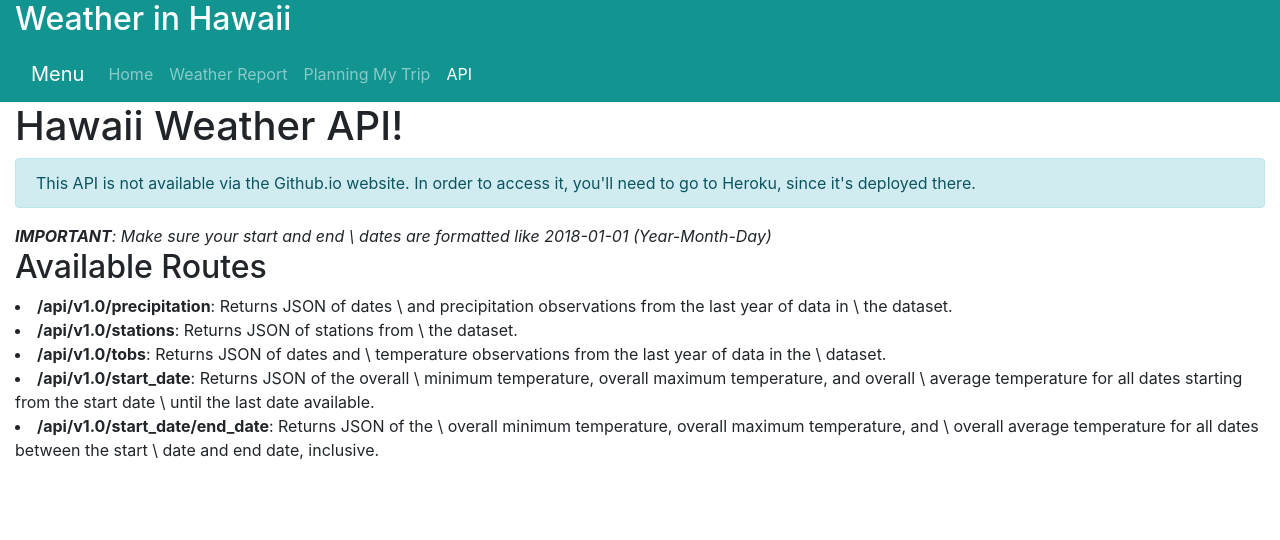
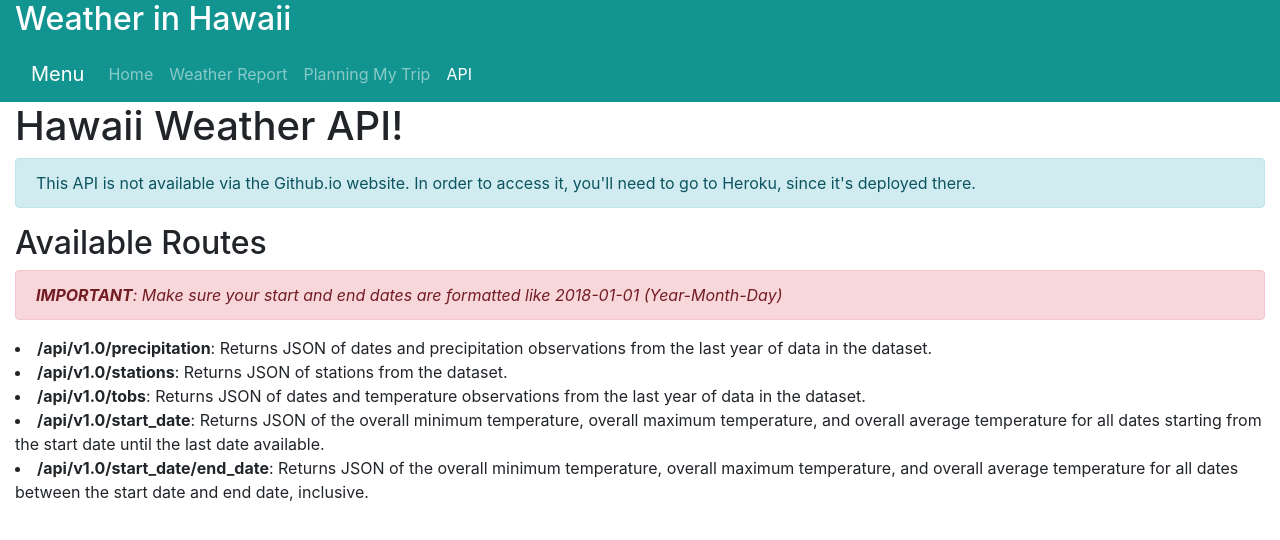
Before and after one commit to hmlanden/SurfyAPY, a plain HTML site: page api.html in a window 1280 px wide. Drawn offline with nearby package versions, Linux system fonts and the light colour scheme.

Commit message:
finish writing up API page

```diff
--- a/api.html
+++ b/api.html
@@ -48,15 +48,16 @@
                     This API is not available via the Github.io website. In order to access it, you'll need to go to Heroku, since it's deployed there.
                 </div>
 
-                <i><strong>IMPORTANT</strong>: Make sure your start and end \
-            dates are formatted like 2018-01-01 (Year-Month-Day)</i>
                 <h2>Available Routes</h2>
-                <li><b>/api/v1.0/precipitation</b>: Returns JSON of dates \ and precipitation observations from the last year of data in \ the dataset.</li>
-                <li><b>/api/v1.0/stations</b>: Returns JSON of stations from \ the dataset.</li>
-                <li><b>/api/v1.0/tobs</b>: Returns JSON of dates and \ temperature observations from the last year of data in the \ dataset.
+                <div class="alert alert-danger" role="alert">
+                    <i><strong>IMPORTANT</strong>: Make sure your start and end dates are formatted like 2018-01-01 (Year-Month-Day)</i>
+                </div>
+                <li><b>/api/v1.0/precipitation</b>: Returns JSON of dates and precipitation observations from the last year of data in the dataset.</li>
+                <li><b>/api/v1.0/stations</b>: Returns JSON of stations from the dataset.</li>
+                <li><b>/api/v1.0/tobs</b>: Returns JSON of dates and temperature observations from the last year of data in the dataset.
                 </li>
-                <li><b>/api/v1.0/start_date</b>: Returns JSON of the overall \ minimum temperature, overall maximum temperature, and overall \ average temperature for all dates starting from the start date \ until the last date available.</li>
-                <li><b>/api/v1.0/start_date/end_date</b>: Returns JSON of the \ overall minimum temperature, overall maximum temperature, and \ overall average temperature for all dates between the start \ date and end date, inclusive.</li>
+                <li><b>/api/v1.0/start_date</b>: Returns JSON of the overall minimum temperature, overall maximum temperature, and overall average temperature for all dates starting from the start date until the last date available.</li>
+                <li><b>/api/v1.0/start_date/end_date</b>: Returns JSON of the overall minimum temperature, overall maximum temperature, and overall average temperature for all dates between the start date and end date, inclusive.</li>
             </div>
         </div>
     </div>
```
